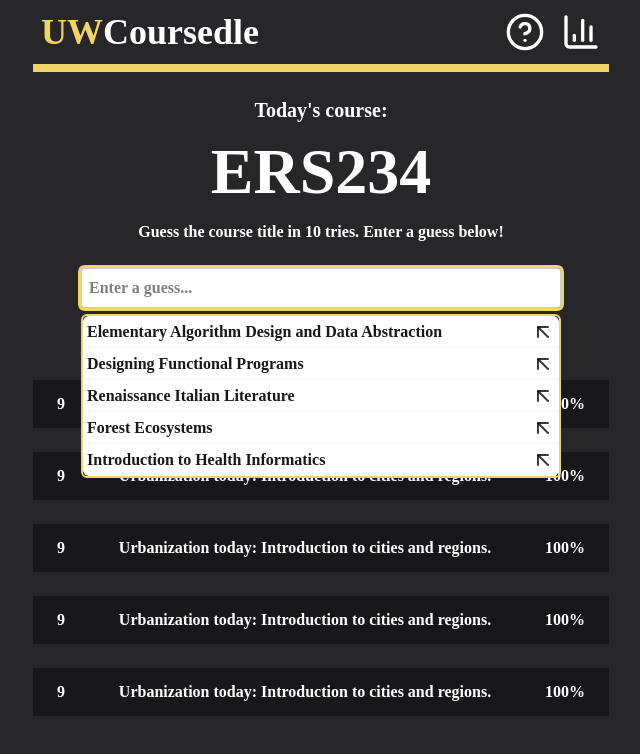
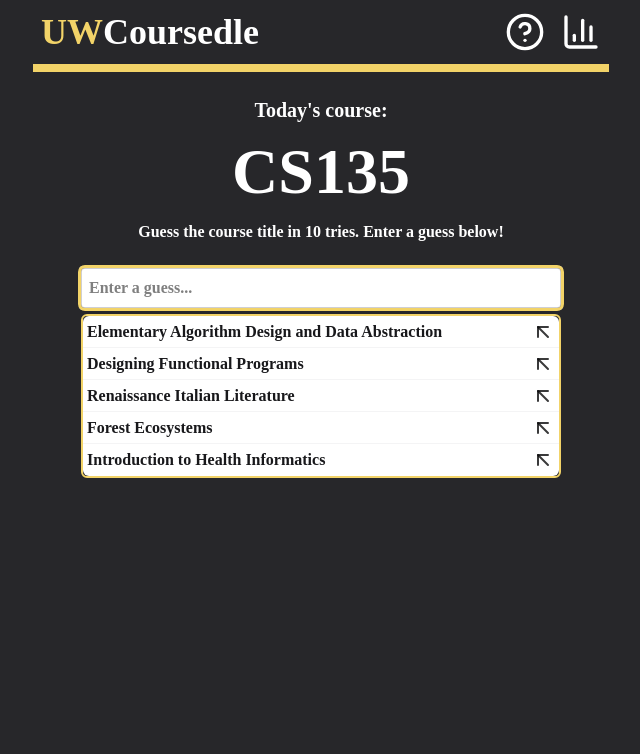
Before and after one commit to cryolins/uwcoursedle, a SvelteKit app in the folder frontend/: page / in a window 1280 px wide. Both pictures are taken after a click on the button 640 px from the left and 288 px from the top of the page. Shown: the top 754 px of the page, without its empty margins (319-959 px from the left). Built offline with nearby package versions, Linux system fonts and the light colour scheme.

Commit message:
guess blocks and local storing

```diff
--- /dev/null
+++ b/frontend/src/lib/components/GuessBlock.svelte
@@ -0,0 +1,37 @@
+<script lang="ts">
+	import type { GuessedCourse } from "$lib/interfaces/course-data";
+	import { onDestroy, onMount } from "svelte";
+	import GuessTitleText from "./GuessTitleText.svelte";
+
+    interface GuessBlockProps {
+        guess: GuessedCourse
+    }
+    let { guess }: GuessBlockProps = $props();
+    let countPercent = $state(0);
+
+    onMount(() => {
+        const startTime = performance.now();
+        const duration = 1000;
+        const ease = (x: number) => {
+            return Math.pow(x - 1, 5) + 1;
+        }
+
+        function frameStep(currTime: number) {
+            countPercent = ease(Math.min((currTime - startTime) / duration, 1));
+            if(countPercent < 1) {
+                requestAnimationFrame(frameStep);
+            }
+        }
+
+        requestAnimationFrame(frameStep);
+    });
+
+</script>
+
+<ul class="flex flex-row w-full h-fit justify-around gap-4 items-center px-6 py-3 bg-zinc-900">
+    <p class="w-fit">{guess.guessNum}</p>
+    <p class="w-auto grow wrap-break-word text-center">
+        <GuessTitleText titleFrags={guess.titleFrags} />
+    </p>
+    <p class="w-fit min-w-13 text-end font-mono">{(guess.simScore * countPercent * 100).toFixed(1)}%</p>
+</ul>
--- /dev/null
+++ b/frontend/src/lib/components/GuessTitleText.svelte
@@ -0,0 +1,9 @@
+<script lang="ts">
+
+    let { titleFrags }: { titleFrags: string[] } = $props();
+
+</script>
+
+{#each titleFrags as frag}
+    <span class={frag.startsWith("/m/") ? "matched-animate-in" : ""}>{frag.replace("/m/", "")}</span>
+{/each}
--- a/frontend/src/lib/components/SearchBar.svelte
+++ b/frontend/src/lib/components/SearchBar.svelte
@@ -25,6 +25,11 @@
     );
 
     // small functions
+    const guessCourseAndBlur = (e: MouseEvent) => {
+        guessCourse(e);
+        isSearchBarFocused = false;
+        isSearchFocused = false;
+    }
     const fillInSearch = (e: MouseEvent) => {
         e.stopPropagation();
         const clickedBtn = e.currentTarget as HTMLElement;
@@ -43,12 +48,12 @@
     <input type="text" placeholder="Enter a guess..." bind:value={query} class="search-frame-sizing"
     onfocus={setFocusTrue} oninput={setFocusTrue} onblur={() => isSearchBarFocused = false}/>
 
-    <div class="w-full h-fit absolute top-full mt-1.5" hidden={!(isSearchFocused || isSearchBarFocused)}>
+    <div class="w-full h-fit absolute z-10 top-full mt-1.5" hidden={!(isSearchFocused || isSearchBarFocused)}>
         <ScrollArea class="w-full rounded-sm border-2 border-primary2 border-solid">
             <ol class="max-h-[40vh]">
                 {#each searchResults as searchResult}
                     <li class="relative" id={searchResult.title}>
-                        <button onclick={guessCourse} class="search-result search-result-hover transition-colors">
+                        <button onclick={guessCourseAndBlur} class="search-result search-result-hover transition-colors">
                             <p>{searchResult.title}</p>
 
                             <!-- dummy box to take up space to leave room for real arrow-->
--- a/frontend/src/lib/domain/prng.ts
+++ b/frontend/src/lib/domain/prng.ts
@@ -13,7 +13,7 @@
 
 export function getDailyIndex(jsonLength: number) {
     const today = new Date();
-    const dailySeed = (today.getFullYear() * 10000) + ((today.getMonth() + 1) * 10) + (today.getDate());
+    const dailySeed = (today.getFullYear() * 10000) + ((today.getMonth() + 1) * 100) + (today.getDate());
     const dailyPRNG = splitmix32(dailySeed);
     const prngRes = dailyPRNG();
     return Math.min(Math.floor(prngRes * jsonLength), jsonLength - 1);
--- a/frontend/src/lib/domain/sim-calcs.ts
+++ b/frontend/src/lib/domain/sim-calcs.ts
@@ -9,7 +9,8 @@
 
 // takes a cosine similarity value between -1 and 1 and scales it to be valuable for the player
 export function scaleCosineSim(cosineSim: number) {
-    return 0.35 * Math.atan(14 * ((cosineSim + 1) / 2 - 0.6)) + 0.512;
+    //also round it to nearest thousandth
+    return Math.round(1000 * (0.35 * Math.atan(14 * ((cosineSim + 1) / 2 - 0.6)) + 0.512)) / 1000;
 }
 
 // checks what words are shared/matched between guessed title and daily title
--- /dev/null
+++ b/frontend/src/lib/domain/storage.ts
@@ -0,0 +1,8 @@
+export function getTodayKey(): string {
+    const today = new Date();
+    const dayNum = (today.getFullYear() * 10000) + ((today.getMonth() + 1) * 100) + (today.getDate());
+    return dayNum.toString();
+}
+export function getTodayGuessKey(): string {
+    return "guess-" + getTodayKey();
+}
--- a/frontend/src/lib/interfaces/course-data.ts
+++ b/frontend/src/lib/interfaces/course-data.ts
@@ -9,3 +9,9 @@
     title: string
     score: number
 }
+
+export interface GuessedCourse {
+    titleFrags: string[]
+    simScore: number
+    guessNum: number
+}
--- a/frontend/src/routes/+page.svelte
+++ b/frontend/src/routes/+page.svelte
@@ -5,31 +5,78 @@
 	import { setLoadedDataContext } from '$lib/domain/contexts';
 	import { getDailyCourse, loadCoursesMap } from '$lib/domain/data-loaders';
 	import { titleToScoredCourse } from '$lib/domain/query-scoring';
-	import { matchWords } from '$lib/domain/sim-calcs';
-	import type { ScoredCourse } from '$lib/interfaces/course-data';
+	import { cosineSim, matchWords, scaleCosineSim } from '$lib/domain/sim-calcs';
+	import { type GuessedCourse, type ScoredCourse } from '$lib/interfaces/course-data';
     import { ArrowUpLeft, ChartColumn } from '@lucide/svelte';
     import SearchBar from '$lib/components/SearchBar.svelte'
+    import GuessTitleText from '$lib/components/GuessTitleText.svelte'
+	import GuessBlock from '$lib/components/GuessBlock.svelte';
+	import { getTodayGuessKey, getTodayKey } from '$lib/domain/storage';
+	import { onMount } from 'svelte';
+
+    // constants
+    const MAX_DAILY_GUESSES = 10;
 
     // load in json data
     const coursesMap = loadCoursesMap();
     const courseTitles = [...coursesMap.keys()];
     const dailyCourse = getDailyCourse();
+    const dayGuessKey = getTodayGuessKey();
     setLoadedDataContext({ coursesMap, courseTitles, dailyCourse });
 
-    // search bar states
+    // search bar and guesses states
     let query = $state<string>("");
+    let guesses = $state<GuessedCourse[]>([]);
+    let hasWon = $state(false);
 
     // small functions
     const guessCourse = (e: MouseEvent) => {
         e.stopPropagation();
+        if (hasWon || guesses.length >= MAX_DAILY_GUESSES) { return; } // do nothing if no guesses left
+        //^^^ possible TODO: make a toast notification for it
+
         const clickedBtn = e.currentTarget as HTMLElement;
         const guessedTitle = clickedBtn.parentElement?.id;
-        console.log(guessedTitle);
-        if (guessedTitle) {
-            console.log(matchWords(guessedTitle, dailyCourse.title));
-            console.log("guessed"); // TODO
+        const guessedCourse = guessedTitle ? coursesMap.get(guessedTitle) : undefined;
+        if (guessedTitle && guessedCourse) {
+            if (guessedTitle === dailyCourse.title) { hasWon = true; }
+
+            const titleFrags = matchWords(guessedTitle, dailyCourse.title);
+            const simScore = scaleCosineSim(cosineSim(guessedCourse.vector, dailyCourse.vector))
+            guesses.push({ titleFrags, simScore, guessNum: guesses.length + 1 });
         }
     }
+    const guessComparator = (a: GuessedCourse, b: GuessedCourse) => {
+        return b.simScore - a.simScore;
+    }
+
+    // onMounts and effects
+    onMount(() => {
+        // fetch guesses from localStorage
+        const savedGuesses = localStorage.getItem(dayGuessKey);
+        guesses = savedGuesses ? JSON.parse(savedGuesses) : [];
+
+        // setup tab sync event for guesses
+        const storageHandler = (e: StorageEvent) => {
+            if (e.key === dayGuessKey && e.newValue) {
+                // match current render's dayGuessKey
+                guesses = JSON.parse(e.newValue);
+            }
+        }
+        window.addEventListener("storage", storageHandler);
+
+        return () => {
+            window.removeEventListener("storage", storageHandler);
+        }
+    });
+    $effect(() => {
+        if (guesses) {
+            // use loaded guess key on render so players can still play across midnight
+            localStorage.setItem(dayGuessKey, JSON.stringify(guesses));
+        }
+    });
+
+    // const resetGuesses = () => { guesses = []; hasWon = false; }
 
 </script>
 
@@ -52,6 +99,7 @@
 
         <!-- daily course display -->
         <div class="flex flex-col w-full h-fit items-center text-center">
+            <!-- <button class="bg-white text-zinc-900" onclick={resetGuesses}>reset {dayGuessKey}</button> -->
             <h4 class="text-xl">Today's course:</h4>
             <h2 class="daily-course-text wrap-anywhere">{dailyCourse.courseId}</h2>
             <h6>Guess the course title in 10 tries. <wbr>Enter a guess below!</h6>
@@ -61,7 +109,7 @@
         <SearchBar bind:query={query} guessCourse={guessCourse}/>
 
         <!-- guesses container -->
-        <div class="flex flex-col w-full min-h-32 grow items-center gap-6 overflow-auto fg-scrollbar">
+        <div class="main-guess-scroll-area overflow-auto fg-scrollbar">
             <!-- guess fields labels -->
             <div class="flex flex-row w-4/5 h-fit justify-between gap-2">
                 <p>Guess #</p>
@@ -69,31 +117,10 @@
                 <p>Similarity</p>
             </div>
 
-            <ul class="flex flex-row w-full h-fit justify-around gap-4 items-center px-6 py-3 bg-zinc-900">
-                <p class="w-fit">9</p>
-                <p class="w-auto grow wrap-break-word text-center">Urbanization today: Introduction to cities and regions.</p>
-                <p class="w-fit">100%</p>
-            </ul>
-            <ul class="flex flex-row w-full h-fit justify-around gap-4 items-center px-6 py-3 bg-zinc-900">
-                <p class="w-fit">9</p>
-                <p class="w-auto grow wrap-break-word text-center">Urbanization today: Introduction to cities and regions.</p>
-                <p class="w-fit">100%</p>
-            </ul>
-            <ul class="flex flex-row w-full h-fit justify-around gap-4 items-center px-6 py-3 bg-zinc-900">
-                <p class="w-fit">9</p>
-                <p class="w-auto grow wrap-break-word text-center">Urbanization today: Introduction to cities and regions.</p>
-                <p class="w-fit">100%</p>
-            </ul>
-            <ul class="flex flex-row w-full h-fit justify-around gap-4 items-center px-6 py-3 bg-zinc-900">
-                <p class="w-fit">9</p>
-                <p class="w-auto grow wrap-break-word text-center">Urbanization today: Introduction to cities and regions.</p>
-                <p class="w-fit">100%</p>
-            </ul>
-            <ul class="flex flex-row w-full h-fit justify-around gap-4 items-center px-6 py-3 bg-zinc-900">
-                <p class="w-fit">9</p>
-                <p class="w-auto grow wrap-break-word text-center">Urbanization today: Introduction to cities and regions.</p>
-                <p class="w-fit">100%</p>
-            </ul>
+            {#each guesses.toSorted(guessComparator) as guess (guess.guessNum)}
+                <GuessBlock guess={guess} />
+            {/each}
+
         </div>
 
     </div>
--- a/frontend/src/routes/layout.css
+++ b/frontend/src/routes/layout.css
@@ -9,7 +9,7 @@
 @theme inline {
   --color-primary2: #f2d368;
   --color-primary2-dark: #E7bc28;
-  --color-word-match: #57ea83;
+  --color-word-match: #57ea83;;
 }
 
 h1, h2, h3, h4, h5, h6 {
@@ -62,6 +62,30 @@
 }
 .search-result-hover:hover {
   background-color: var(--accent);
+}
+
+/* guesses area styles */
+.main-guess-scroll-area {
+  display: flex;
+  flex-direction: column;
+  flex-grow: 1;
+  width: 100%;
+  min-height: 8rem;
+  gap: 1rem;
+  align-items: center;
+}
+
+@keyframes match-gradient {
+  0% {
+    color: white;
+  }
+  100% {
+    color: var(--color-word-match);
+  }
+}
+
+.matched-animate-in {
+  animation: match-gradient 1s ease-out forwards;
 }
 
 /* scrollbars */
```
